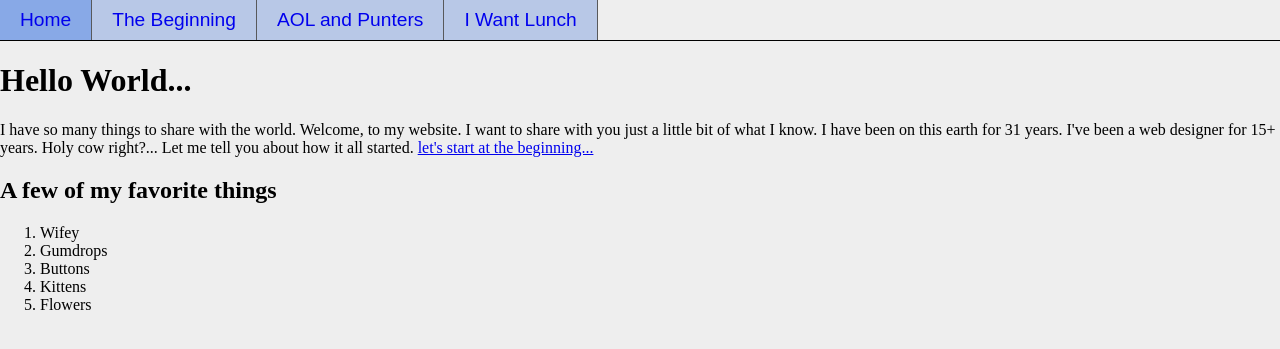
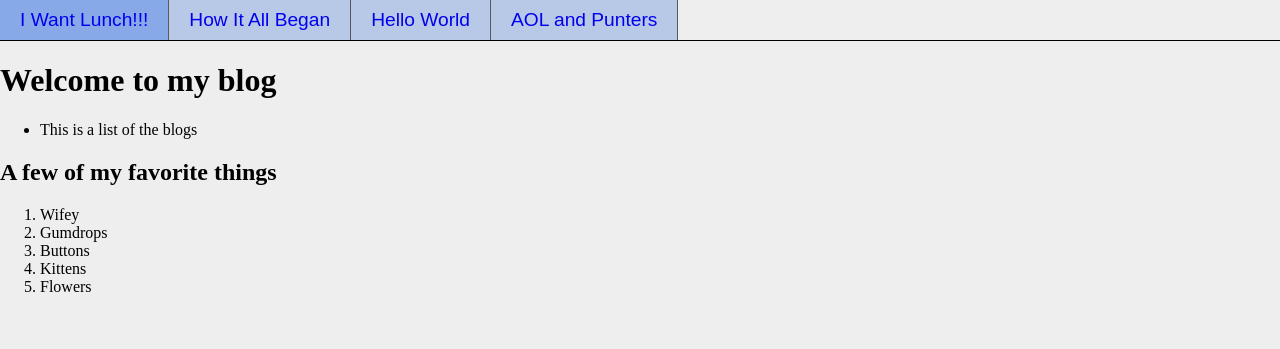
Before and after one commit to JeremyIglehart/Simple-Html-Lesson, a Jekyll site: the page built from index.html, in a window 1280 px wide. Shown: the top 349 px of the page. Built offline with Jekyll 4.4.1, drawn with Linux system fonts in a browser that asks for light colours.

Commit message:
Moved pages into posts

```diff
--- a/_includes/navigation.html
+++ b/_includes/navigation.html
@@ -1,8 +1,9 @@
 <div class="site-nav">
   <ul>
-    <li><a href="index.html">Home</a></li>
-    <li><a href="the_beginning.html">The Beginning</a></li>
-    <li><a href="AOL_and_punters.html">AOL and Punters</a></li>
-    <li><a href="i_want_lunch.html">I Want Lunch</a></li>
+    {% for post in site.posts %}
+      <li>
+        <a href="{{ post.url }}">{{ post.title }}</a>
+      </li>
+    {% endfor %}
   </ul>
 </div>
--- a/index.html
+++ b/index.html
@@ -2,11 +2,11 @@
 layout: default
 ---
 
-<h1>Hello World...</h1>
+<h1>Welcome to my blog</h1>
 
-<p>
-  I have so many things to share with the world.  Welcome, to my website.  I want to share with you just a little bit of what I know.  I have been on this earth for 31 years. I've been a web designer for 15+ years.  Holy cow right?... Let me tell you about how it all started. <a href="the_beginning.html">let's start at the beginning...</a>
-</p>
+<ul>
+  <li>This is a list of the blogs</li>
+</ul>
 
 <h2>A few of my favorite things</h2>
 
```
Also changed, not shown: _posts/2016-06-06-aol-and-punters.md (renamed from AOL_and_punters.html, +1 -0 lines), _posts/2016-06-06-hello-world.md (added, +10 -0 lines), _posts/2016-06-06-how-it-all-began.md (renamed from the_beginning.html, +1 -0 lines), _posts/2016-06-06-i-want-lunch.md (renamed from i_want_lunch.html, +1 -0 lines).
